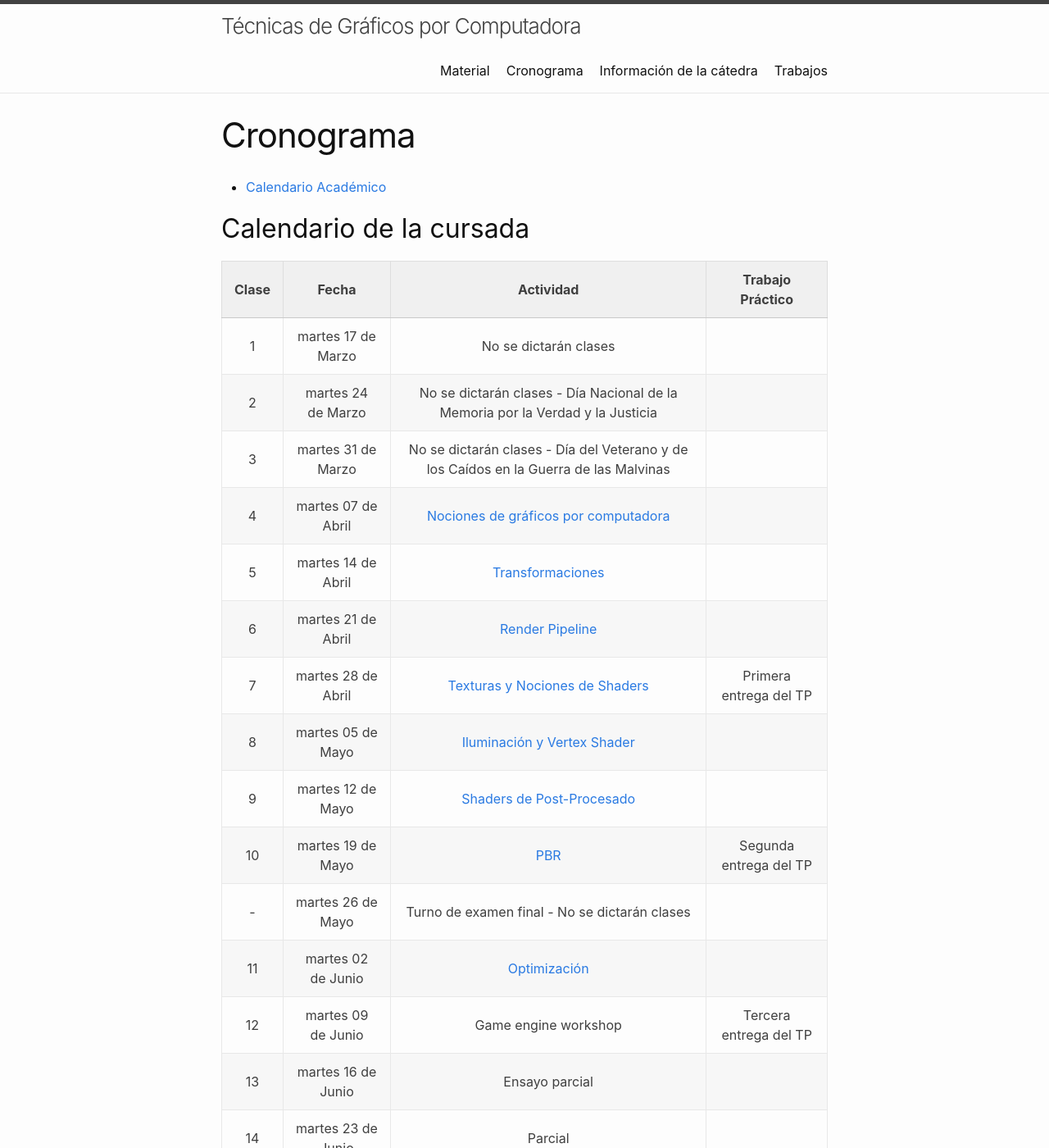
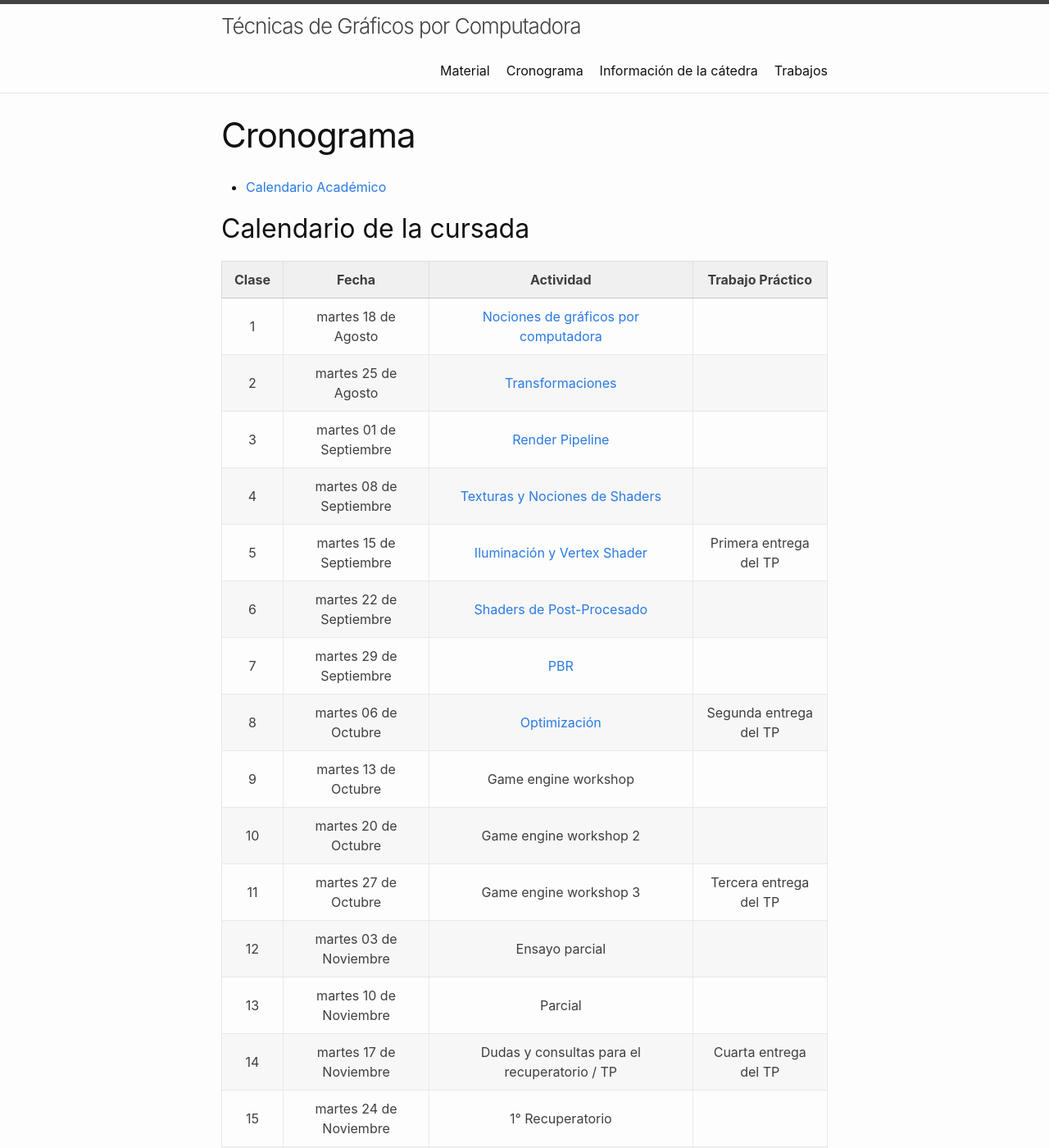
Before and after one commit to tgc-utn/tgc-utn.github.io, a Jekyll site: the page built from cronograma/index.md, in a window 1280 px wide and 1400 px high. Shown: the whole window at 82% size. Built offline with Jekyll 4.4.1, drawn with Linux system fonts in a browser that asks for light colours; some of the changed text lies outside the part shown.

Commit message:
Update index.md

```diff
--- a/cronograma/index.md
+++ b/cronograma/index.md
@@ -34,21 +34,20 @@ td{
 
 | Clase | Fecha               | Actividad    | Trabajo Práctico  |
 |:-----:|:-------------------:|:------------:|:-----------------:|
-|  1    | martes 17 de Marzo | No se dictarán clases ||
-|  2    | martes 24 de Marzo | No se dictarán clases - Día Nacional de la Memoria por la Verdad y la Justicia ||
-|  3    | martes 31 de Marzo | No se dictarán clases - Día del Veterano y de los Caídos en la Guerra de las Malvinas ||
-|  4    | martes 07 de Abril | [Nociones de gráficos por computadora](https://docs.google.com/presentation/d/13SGHD1smmkZSZ5RZ9af4C0v_oaSXpK5pQ8SAOGsQN9A) ||
-|  5    | martes 14 de Abril | [Transformaciones](https://docs.google.com/presentation/d/1Swn4KPXrVTW7QMxvIhDQIjBaBsWQer4SY2m5mc6LVGQ) ||
-|  6    | martes 21 de Abril | [Render Pipeline](https://docs.google.com/presentation/d/1RQRYWBX9S9Qc5kwJmT_d2ASb7UfFxnlxSpODgkhI440) ||
-|  7    | martes 28 de Abril | [Texturas y Nociones de Shaders](https://docs.google.com/presentation/d/1w1pWBYd3EHGwKs0o3v6ddjmhPZp5V6Hr-LEYHs5B3Mk) | Primera entrega del TP |
-|  8    | martes 05 de Mayo | [Iluminación y Vertex Shader](https://docs.google.com/presentation/d/1nQ7xWib-3MoYDNirxEykiAHnsClffb00a57zjJyq7Zg) ||
-|  9    | martes 12 de Mayo | [Shaders de Post-Procesado](https://docs.google.com/presentation/d/1kkOsSZJjFzbnZw1duE_E5TUtG-0bC0yRuDnhzPCD134) ||
-| 10    | martes 19 de Mayo | [PBR](https://docs.google.com/presentation/d/1PASgwE1Ku8aMQBzWxVE2YBrDnZv6Wq4jDpLWRX2wj64) | Segunda entrega del TP |
-|  -    | martes 26 de Mayo | Turno de examen final - No se dictarán clases ||
-| 11    | martes 02 de Junio | [Optimización](https://docs.google.com/presentation/d/1XiWBmhVaKx0pbjBbObiDiNE1Zf4Rgw7T26YmRFda4No) ||
-| 12    | martes 09 de Junio | Game engine workshop | Tercera entrega del TP |
-| 13    | martes 16 de Junio | Ensayo parcial ||
-| 14    | martes 23 de Junio | Parcial ||
-| 15    | martes 30 de Junio | 1° Recuperatorio | Cuarta entrega del TP |
-| 16    | martes 07 de Julio | Presentación oral grupal del trabajo práctico ||
-|  -    | sábado 01 de Agosto | Última fecha firma de TP asignaturas Cuatrimestrales ||
+|  1    | martes 18 de Agosto | [Nociones de gráficos por computadora](https://docs.google.com/presentation/d/13SGHD1smmkZSZ5RZ9af4C0v_oaSXpK5pQ8SAOGsQN9A) ||
+|  2    | martes 25 de Agosto | [Transformaciones](https://docs.google.com/presentation/d/1Swn4KPXrVTW7QMxvIhDQIjBaBsWQer4SY2m5mc6LVGQ) ||
+|  3    | martes 01 de Septiembre | [Render Pipeline](https://docs.google.com/presentation/d/1RQRYWBX9S9Qc5kwJmT_d2ASb7UfFxnlxSpODgkhI440) ||
+|  4    | martes 08 de Septiembre | [Texturas y Nociones de Shaders](https://docs.google.com/presentation/d/1w1pWBYd3EHGwKs0o3v6ddjmhPZp5V6Hr-LEYHs5B3Mk) ||
+|  5    | martes 15 de Septiembre | [Iluminación y Vertex Shader](https://docs.google.com/presentation/d/1nQ7xWib-3MoYDNirxEykiAHnsClffb00a57zjJyq7Zg) | Primera entrega del TP |
+|  6    | martes 22 de Septiembre | [Shaders de Post-Procesado](https://docs.google.com/presentation/d/1kkOsSZJjFzbnZw1duE_E5TUtG-0bC0yRuDnhzPCD134) ||
+|  7    | martes 29 de Septiembre | [PBR](https://docs.google.com/presentation/d/1PASgwE1Ku8aMQBzWxVE2YBrDnZv6Wq4jDpLWRX2wj64) ||
+|  8    | martes 06 de Octubre | [Optimización](https://docs.google.com/presentation/d/1XiWBmhVaKx0pbjBbObiDiNE1Zf4Rgw7T26YmRFda4No) | Segunda entrega del TP |
+|  9    | martes 13 de Octubre | Game engine workshop ||
+| 10    | martes 20 de Octubre | Game engine workshop 2 ||
+| 11    | martes 27 de Octubre | Game engine workshop 3 | Tercera entrega del TP |
+| 12    | martes 03 de Noviembre | Ensayo parcial ||
+| 13    | martes 10 de Noviembre | Parcial ||
+| 14    | martes 17 de Noviembre | Dudas y consultas para el recuperatorio / TP | Cuarta entrega del TP |
+| 15    | martes 24 de Noviembre | 1° Recuperatorio ||
+| 16    | martes 01 de Diciembre | Presentación oral grupal del trabajo práctico ||
+|  -    | sábado 05 de Diciembre | Última fecha firma de TP asignaturas Cuatrimestrales ||
```
